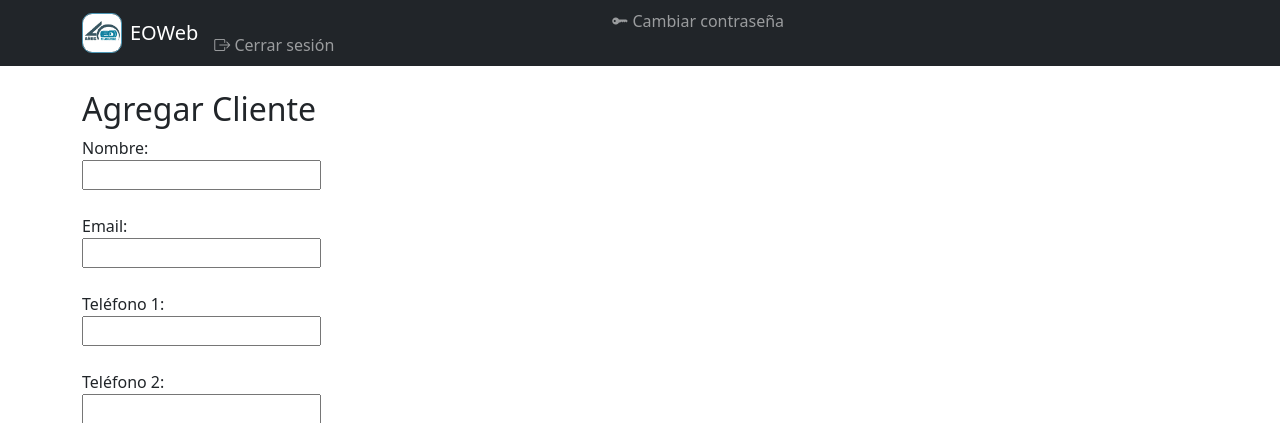
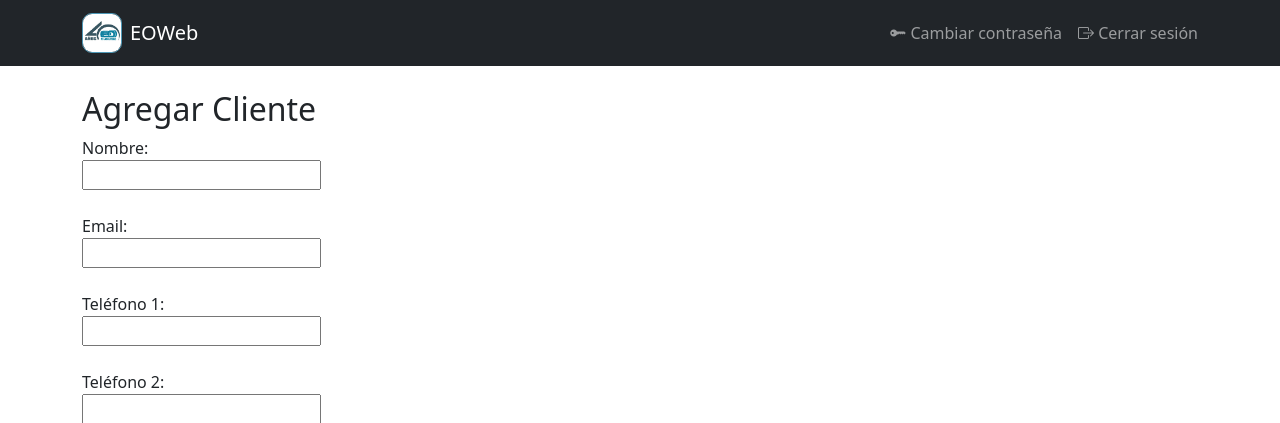
Before and after one commit to RickyVdev/eoweb, a Django app: page /clientes/agregar/ in a window 1280 px wide. Shown: the top 423 px of the page. Run offline with Django 5.2, Linux system fonts and the light colour scheme; a user stored in the database is signed in; data comes from the database, SQL or seed files in the repository.

Commit message:
Ajustando base.html

```diff
--- a/gestion/templates/gestion/base.html
+++ b/gestion/templates/gestion/base.html
@@ -32,7 +32,7 @@
         </button>
 
         <div class="collapse navbar-collapse" id="navbarNav">
-          <ul class="navbar-nav ms-auto w-100 justify-content-center text-center d-flex flex-column">
+          <ul class="navbar-nav ms-auto">
             {% if request.user.is_authenticated and not request.resolver_match.url_name == 'login' %}
               <li class="nav-item me-3">
                 <a href="{% url 'password_change' %}" class="btn btn-link nav-link" style="padding: 0; border: none; background: none;">
```
